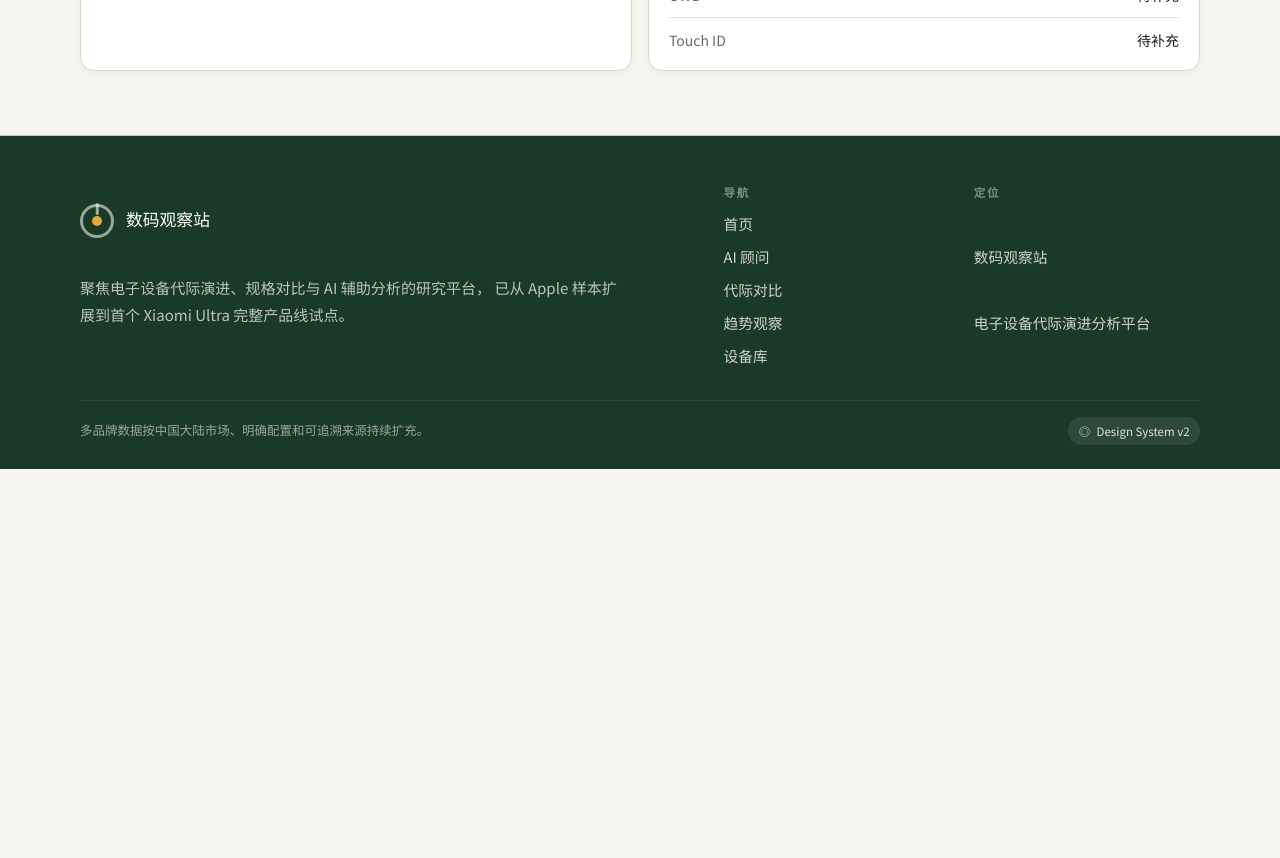
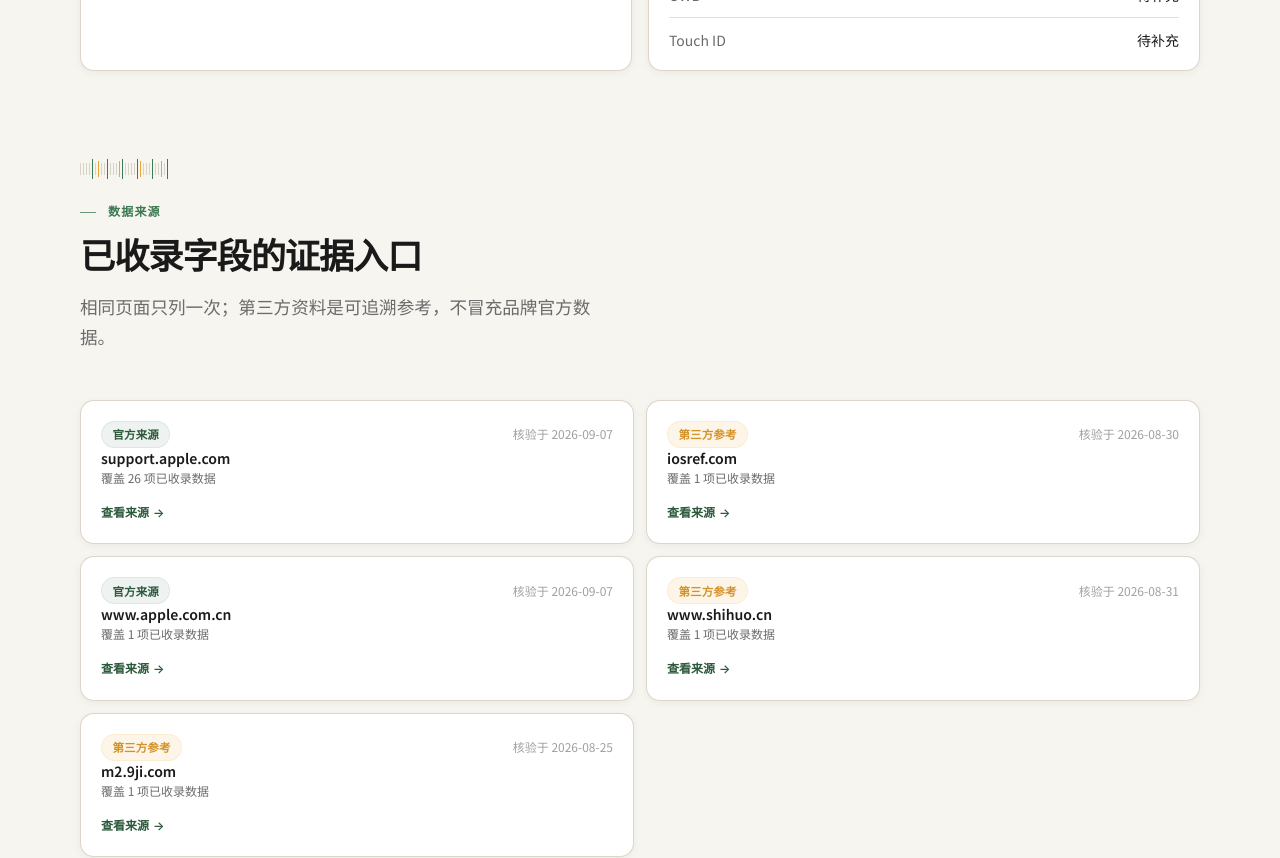
Before and after one commit to LighthouseXy/ai-device-evolution, a Next.js app: page /devices/ipad-10th-2022 in a window 1280 px wide. Shown: the part 2100-2958 px from the top of the page. Before the commit the page ends 2569 px from the top, so only its background shows below. Built offline with nearby package versions, Linux system fonts and the light colour scheme.

Commit message:
feat(devices): expose grouped data sources

```diff
--- a/src/app/devices/[id]/page.tsx
+++ b/src/app/devices/[id]/page.tsx
@@ -1,5 +1,6 @@
 import { notFound } from "next/navigation";
 import {
+  allDevices,
   allDevicesFlat,
   categoryLabels,
   formatMaybeCurrency,
@@ -12,6 +13,56 @@ import SectionHeader from "@/components/layout/SectionHeader";
 import TickDivider from "@/components/layout/TickDivider";
 
 type Device = (typeof allDevicesFlat)[number];
+
+function buildSourceRows(device: (typeof allDevices)[number]) {
+  const sources = new Map<string, {
+    sourceType: "official" | "reference";
+    verifiedAt: string;
+    fields: Set<string>;
+    protocols: Set<string>;
+  }>();
+  const addSource = (
+    sourceUrl: string,
+    sourceType: "official" | "reference",
+    verifiedAt: string,
+    field: string,
+    protocol?: string,
+  ) => {
+    const source = sources.get(sourceUrl) ?? {
+      sourceType,
+      verifiedAt,
+      fields: new Set<string>(),
+      protocols: new Set<string>(),
+    };
+    source.fields.add(field);
+    if (protocol) source.protocols.add(protocol);
+    sources.set(sourceUrl, source);
+  };
+
+  for (const [fieldName, field] of Object.entries(device.specs ?? {})) {
+    if (field?.value !== null && field?.value !== undefined) {
+      addSource(field.sourceUrl, field.sourceType, field.verifiedAt, fieldName);
+    }
+  }
+  for (const benchmark of device.benchmarks ?? []) {
+    addSource(
+      benchmark.sourceUrl,
+      "reference",
+      benchmark.verifiedAt,
+      `${benchmark.provider} ${benchmark.metric}`,
+      benchmark.protocolVersion,
+    );
+  }
+
+  return [...sources].map(([sourceUrl, source]) => ({
+    sourceUrl,
+    hostname: new URL(sourceUrl).hostname,
+    sourceType: source.sourceType,
+    verifiedAt: source.verifiedAt,
+    fieldCount: source.fields.size,
+    protocols: [...source.protocols],
+  }));
+}
 
 function getSpecValue(device: Device, key: string) {
   const value = device.specs?.[key];
@@ -83,8 +134,9 @@ export default async function DeviceDetailPage({
 }) {
   const { id } = await params;
   const device = allDevicesFlat.find((item) => item.id === id);
+  const rawDevice = allDevices.find((item) => item.id === id);
 
-  if (!device) {
+  if (!device || !rawDevice) {
     notFound();
   }
 
@@ -146,6 +198,7 @@ export default async function DeviceDetailPage({
     ["UWB", "hasUWB"],
     ["Touch ID", "hasTouchId"],
   ]);
+  const sourceRows = buildSourceRows(rawDevice);
 
   return (
     <main className="site-main">
@@ -242,6 +295,44 @@ export default async function DeviceDetailPage({
           </div>
         </div>
       </section>
+
+      <TickDivider className="site-container" />
+
+      <section className="section pt-0">
+        <div className="section-inner">
+          <SectionHeader
+            eyebrow="数据来源"
+            title="已收录字段的证据入口"
+            description="相同页面只列一次；第三方资料是可追溯参考，不冒充品牌官方数据。"
+          />
+          <div className="grid gap-3 md:grid-cols-2">
+            {sourceRows.map((source) => (
+              <a
+                className="card group p-5 transition hover:-translate-y-0.5 hover:border-[rgba(45,90,61,0.28)] hover:shadow-md focus-visible:outline-2 focus-visible:outline-offset-2 focus-visible:outline-[var(--primary)]"
+                href={source.sourceUrl}
+                key={source.sourceUrl}
+                rel="noreferrer"
+                target="_blank"
+              >
+                <div className="flex flex-wrap items-center justify-between gap-2">
+                  <span className={source.sourceType === "official" ? "tag tag-green" : "tag tag-amber"}>
+                    {source.sourceType === "official" ? "官方来源" : "第三方参考"}
+                  </span>
+                  <span className="text-xs text-[var(--text-soft)]">核验于 {source.verifiedAt}</span>
+                </div>
+                <p className="mt-3 break-all text-sm font-semibold text-[var(--text-strong)]">{source.hostname}</p>
+                <p className="mt-1 text-xs leading-5 text-[var(--text-muted)]">
+                  覆盖 {source.fieldCount} 项已收录数据
+                  {source.protocols.length ? ` · 测试协议 ${source.protocols.join(" / ")}` : ""}
+                </p>
+                <span className="mt-4 inline-flex text-xs font-semibold text-[var(--primary)]">
+                  查看来源 <span aria-hidden="true" className="ml-1 transition group-hover:translate-x-0.5">→</span>
+                </span>
+              </a>
+            ))}
+          </div>
+        </div>
+      </section>
     </main>
   );
 }
```
